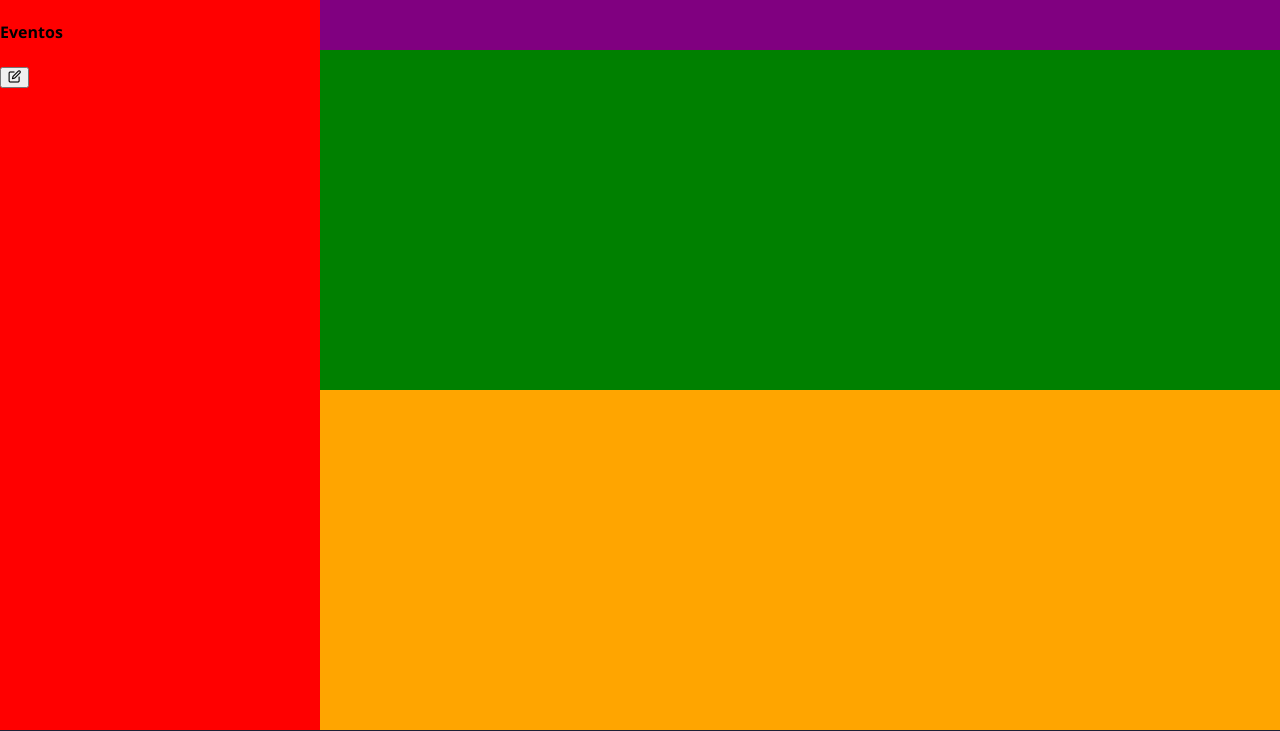
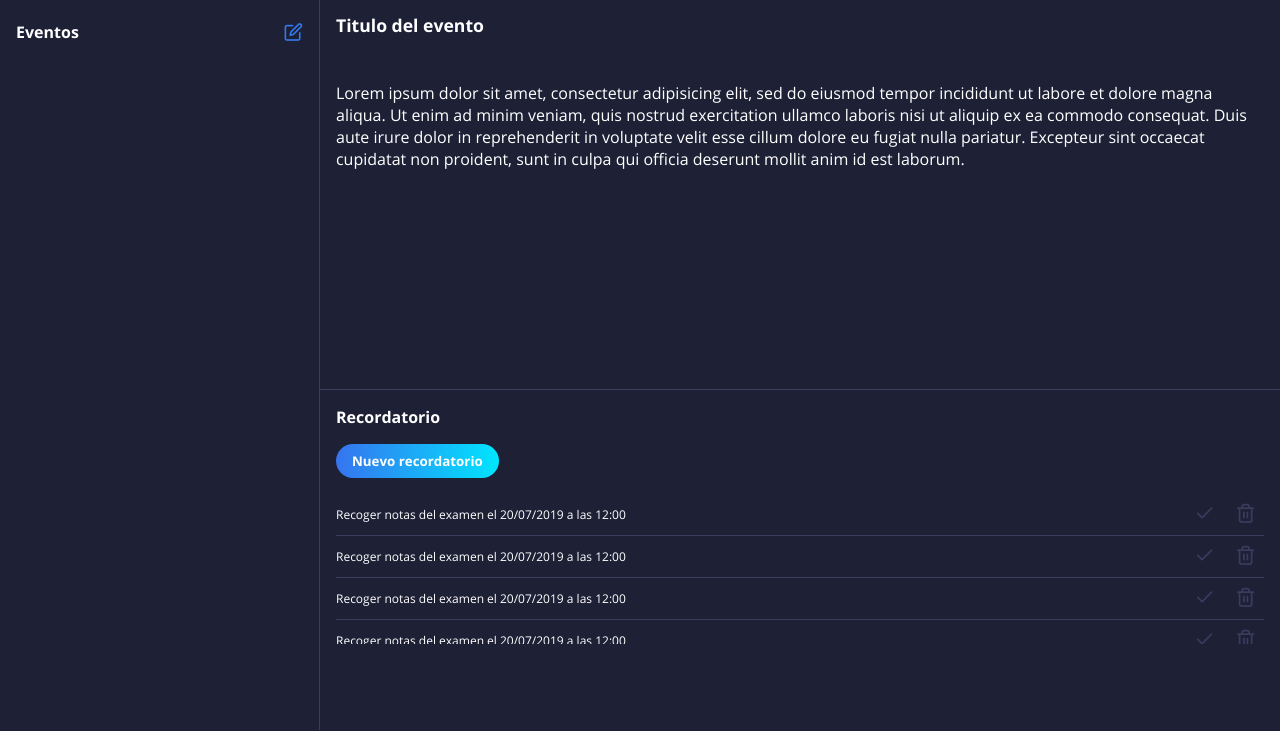
Before and after one commit to davidp46/miHorario, a PHP site: page /eventos in a window 1280 px wide. Shown: the part 69-800 px from the top of the page. Run offline with PHP 8.4, Linux system fonts and the light colour scheme; some web fonts are replaced.

Commit message:
pagina de eventos lista

```diff
--- a/scss/layout/_layout.scss
+++ b/scss/layout/_layout.scss
@@ -120,21 +120,96 @@
                        "bandeja recordatorios";
   .container_eventos {
     grid-area: bandeja;
-    background: red;
+    padding: 0 1rem;
+    border-right: 1px solid var(--divider-color);
+    .create_modulo {
+      display: flex;
+      justify-content: space-between;
+      align-items: center;
+      color: var(--white-color);
+      button {
+        border: 0;
+        outline: 0;
+        padding: 0;
+        background: transparent;
+        font-size: 1.2rem;
+        color: var(--dark-blue-color);
+        cursor: pointer;
+        height: 20px;
+      }
+    }
   }
 
   .container_titulo {
     grid-area: titulo;
-    background: purple;
+    color: var(--white-color);
+    font-size: 1.1rem;
+    font-weight: bold;
+    display: flex;
+    align-items: center;
+    padding: 0 1rem;
+    p {
+      margin: 0;
+    }
   }
 
   .container_desc {
     grid-area: descripcion;
-    background: green;
+    border-bottom: 1px solid var(--divider-color);
+    color: var(--white-color);
+    padding: 1rem;
+    // background: green;
   }
 
   .container_record {
     grid-area: recordatorios;
-    background: orange;
+    padding: 1rem;
+    h4 {
+      margin: 0;
+      color: var(--white-color);
+    }
+    .table_record {
+      max-height: 150px;
+      overflow-y: auto;
+      &::-webkit-scrollbar {
+        width: .5rem;
+        margin-left: .5rem;
+      }
+
+      &::-webkit-scrollbar-thumb {
+        background-color: var(--divider-color);
+        border-radius: 20px;
+      }
+      .item {
+        display: flex;
+        justify-content: space-between;
+        align-items: center;
+        color: var(--white-color);
+        padding-right: .5rem;
+        p {
+          font-size: .75rem;
+        }
+        i {
+          cursor: pointer;
+          margin-left: 1rem;
+          color: var(--divider-color);
+          font-size: 1.3rem;
+        }
+        border-bottom: 1px solid var(--divider-color);
+      }
+    }
+  }
+  @media screen and (max-width: 840px) {
+    grid-template-columns: 100% 100%;
+    overflow-x: auto;
+    &::-webkit-scrollbar {
+      height: .5rem;
+      margin-left: .5rem;
+    }
+
+    &::-webkit-scrollbar-thumb {
+      background-color: var(--divider-color);
+      border-radius: 20px;
+    }
   }
 }
--- a/views/eventos.php
+++ b/views/eventos.php
@@ -2,10 +2,51 @@
   <div class="container_eventos">
     <div class="create_modulo">
       <h4>Eventos</h4>
-      <button type="submit"><i class="icon-edit"></i></button>
+      <button type="submit">
+        <i class="icon-edit"></i>
+      </button>
     </div>
   </div>
-  <div class="container_titulo"></div>
-  <div class="container_desc"></div>
-  <div class="container_record"></div>
+  <div class="container_titulo">
+    <p>Titulo del evento</p>
+  </div>
+  <div class="container_desc">
+    <p>
+      Lorem ipsum dolor sit amet, consectetur adipisicing elit, sed do eiusmod tempor incididunt ut labore et dolore magna aliqua. Ut enim ad minim veniam, quis nostrud exercitation ullamco laboris nisi ut aliquip ex ea commodo consequat. Duis aute irure dolor in reprehenderit in voluptate velit esse cillum dolore eu fugiat nulla pariatur. Excepteur sint occaecat cupidatat non proident, sunt in culpa qui officia deserunt mollit anim id est laborum.
+    </p>
+  </div>
+  <div class="container_record">
+    <h4>Recordatorio</h4>
+    <button type="submit" class="btn margin_top">Nuevo recordatorio</button>
+    <div class="table_record margin_top">
+      <div class="item">
+        <p>Recoger notas del examen el 20/07/2019 a las 12:00</p>
+        <div class="actions">
+          <i class="icon-check"></i>
+          <i class="icon-trash-2"></i>
+        </div>
+      </div>
+      <div class="item">
+        <p>Recoger notas del examen el 20/07/2019 a las 12:00</p>
+        <div class="actions">
+          <i class="icon-check"></i>
+          <i class="icon-trash-2"></i>
+        </div>
+      </div>
+      <div class="item">
+        <p>Recoger notas del examen el 20/07/2019 a las 12:00</p>
+        <div class="actions">
+          <i class="icon-check"></i>
+          <i class="icon-trash-2"></i>
+        </div>
+      </div>
+      <div class="item">
+        <p>Recoger notas del examen el 20/07/2019 a las 12:00</p>
+        <div class="actions">
+          <i class="icon-check"></i>
+          <i class="icon-trash-2"></i>
+        </div>
+      </div>
+    </div>
+  </div>
 </div>
```
Also changed, not shown: resources/css/main.css, views/inicio.php (line endings or trailing spaces).
